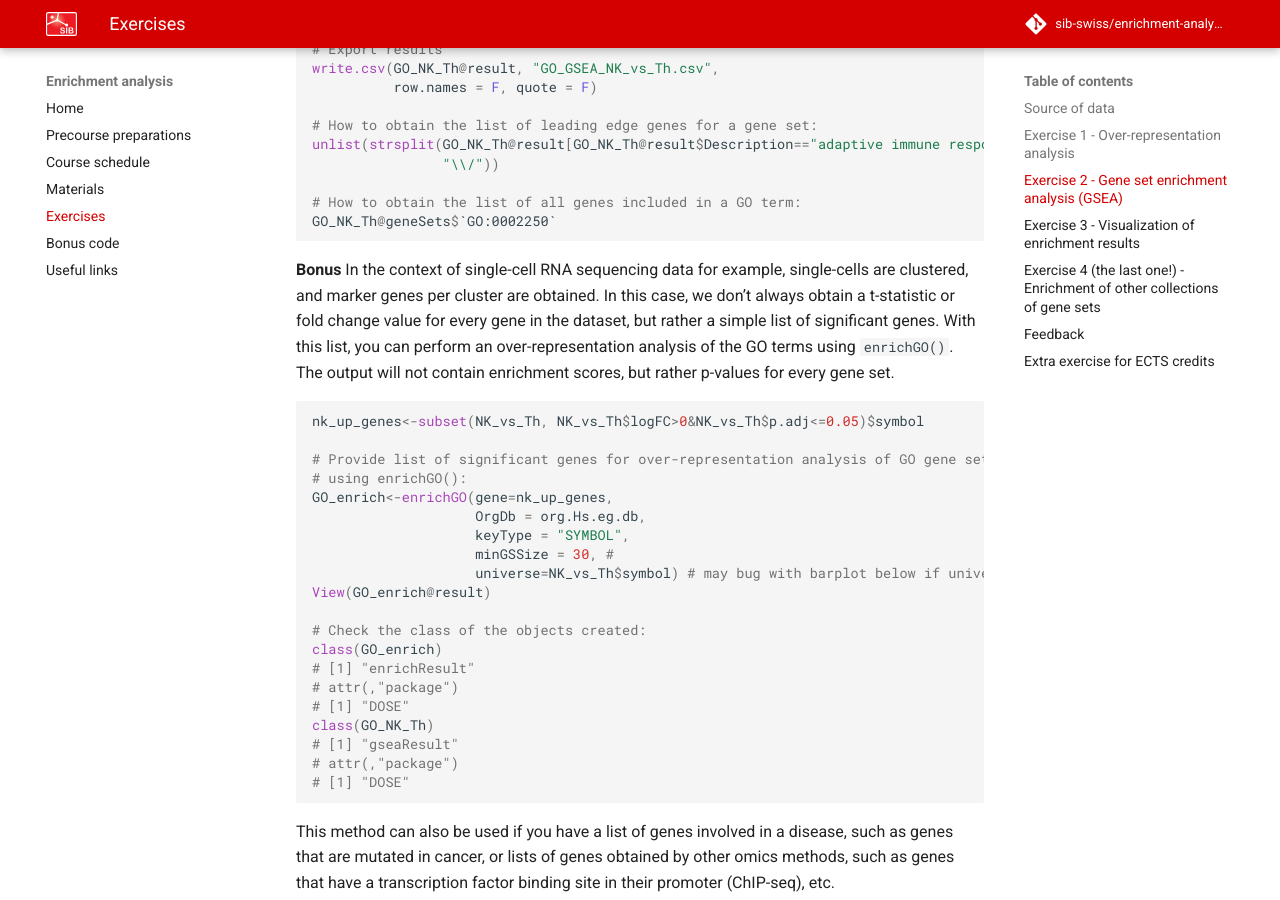
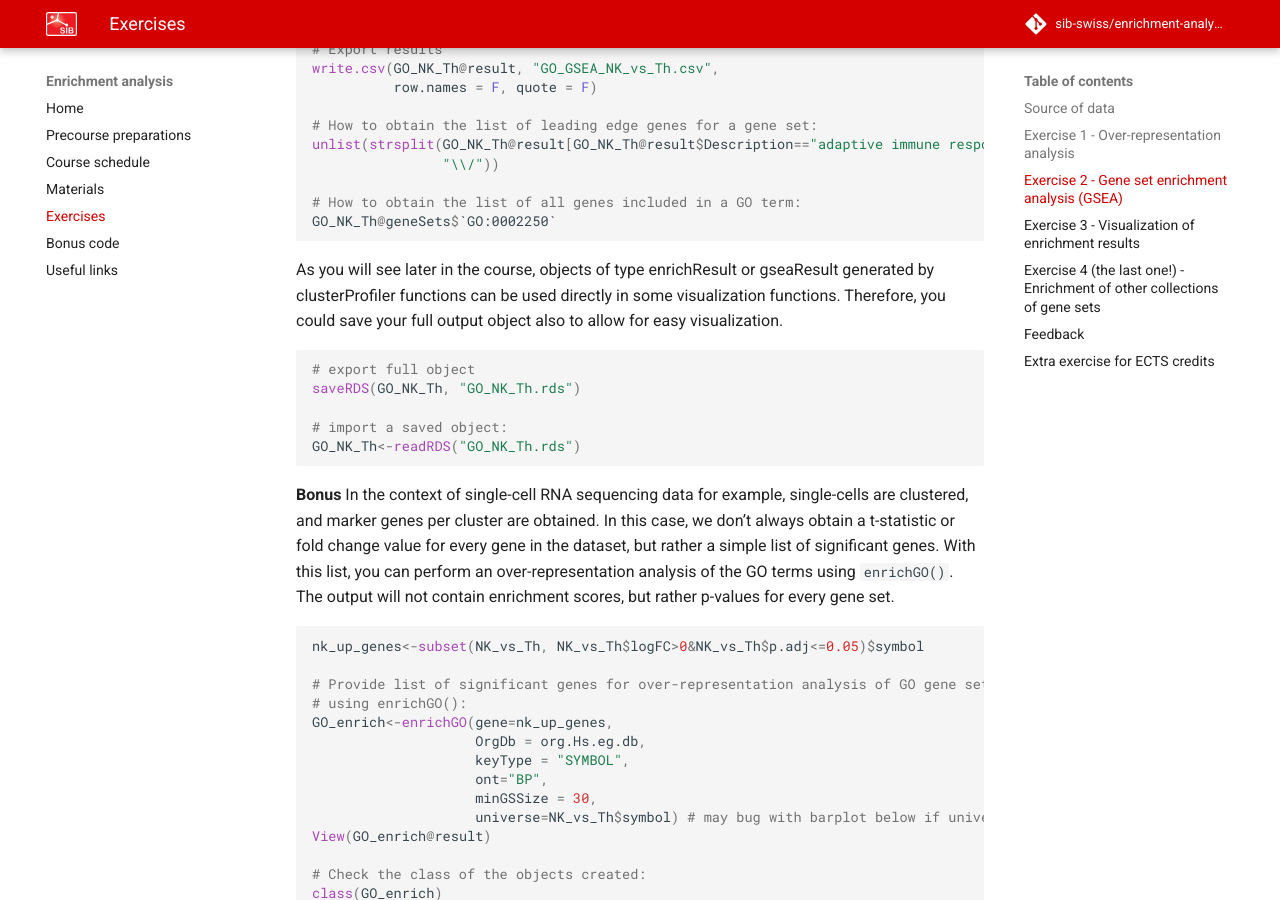
Before and after one commit to sib-swiss/enrichment-analysis-training, an MkDocs documentation site: the page built from docs/exercises.md, in a window 1280 px wide and 900 px high, scrolled down 6243 px. Built offline with MkDocs 1.6.1 and Material for MkDocs 9.7.7, drawn with Linux system fonts in a browser that asks for light colours; comment, search, counter and statistics services are not loaded; the version menu is left out.

Commit message:
fix enrichGO

````diff
--- a/docs/exercises.md
+++ b/docs/exercises.md
@@ -307,6 +307,17 @@ unlist(strsplit(GO_NK_Th@result[GO_NK_Th@result$Description=="adaptive immune re
 GO_NK_Th@geneSets$`GO:0002250`
 ```
 
+As you will see later in the course, objects of type enrichResult or gseaResult generated by clusterProfiler functions can be used directly in some visualization functions. Therefore, you could save your full output object also to allow for easy visualization.
+
+```r
+# export full object
+saveRDS(GO_NK_Th, "GO_NK_Th.rds")
+
+# import a saved object:
+GO_NK_Th<-readRDS("GO_NK_Th.rds")
+
+```
+
 **Bonus** In the context of single-cell RNA sequencing data for example, single-cells are clustered, and marker genes per cluster are obtained. In this case, we
 don't always obtain a t-statistic or fold change value for every gene in the dataset, but rather a simple list of significant genes. With this list,
 you can perform an over-representation analysis of the GO terms using ```enrichGO()```. The output will not contain enrichment scores, but rather p-values for
@@ -320,7 +331,8 @@ nk_up_genes<-subset(NK_vs_Th, NK_vs_Th$logFC>0&NK_vs_Th$p.adj<=0.05)$symbol
 GO_enrich<-enrichGO(gene=nk_up_genes,
                     OrgDb = org.Hs.eg.db,
                     keyType = "SYMBOL",
-                    minGSSize = 30, #
+                    ont="BP",
+                    minGSSize = 30,
                     universe=NK_vs_Th$symbol) # may bug with barplot below if universe is added, depending on version
 View(GO_enrich@result)
 
````
